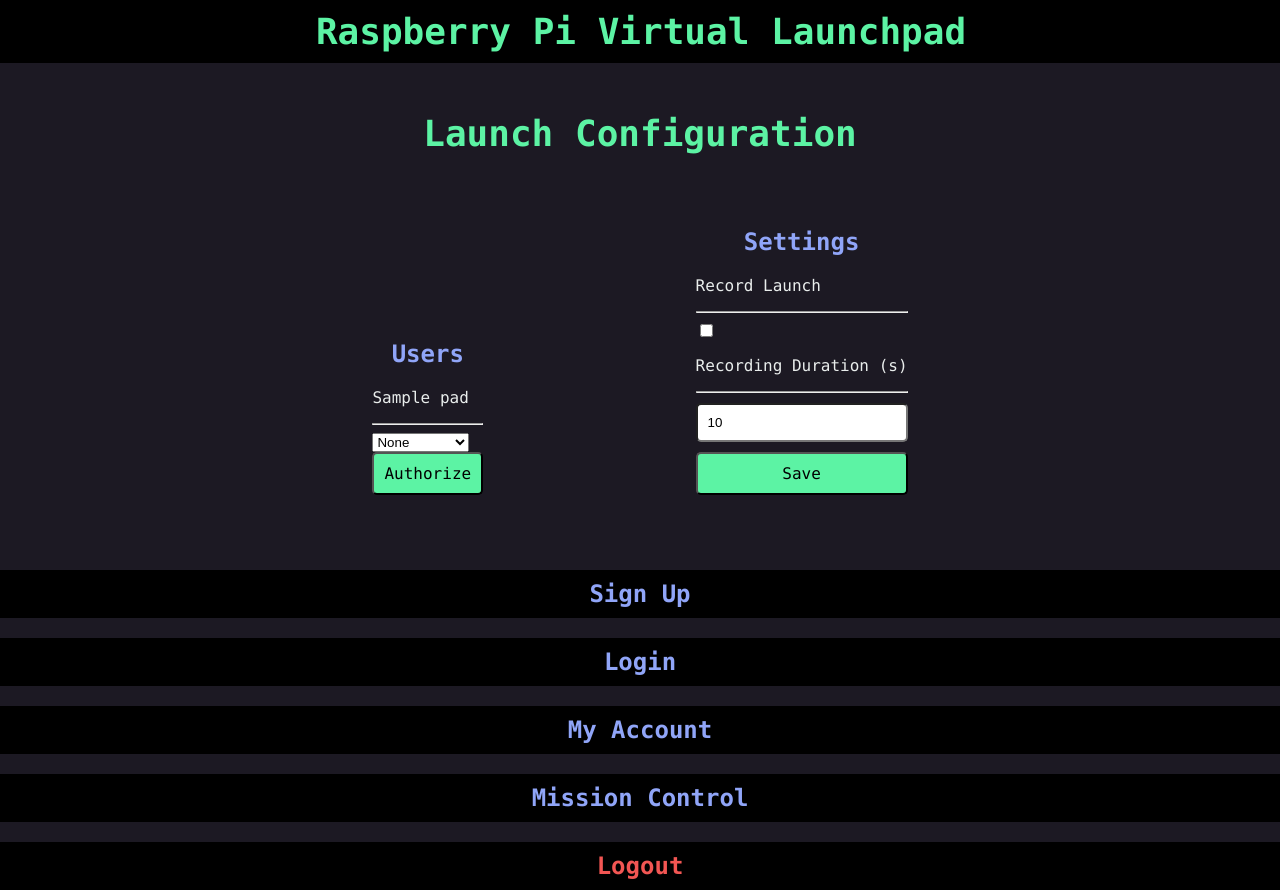
After one commit to Ryanh627/RocketLaunch, a Flask app: template Source/WebApp/templates/launch_config.html in a window 1280 px wide. The commit adds this page. Run offline with Flask 2, Linux system fonts and the light colour scheme; the template is opened without the code that fills it: most values are stand-ins (such as "Sample title", 1, 10 or a date in 2020); parts of the project's set-up code (start-up, migrations or seed data) failed here and were passed over.

Commit message:
Changes to database. New template.

```diff
--- a/Source/WebApp/Camera.py
+++ b/Source/WebApp/camera.py
@@ -7,13 +7,13 @@
     config = configparser.ConfigParser()
     config.read('launch_settings.conf')
 
-    if config.getboolean('doVideo')
+    if config.getboolean('doVideo'):
 
         camera = picamera.PiCamera()
-
         location = "/home/pi/RocketLaunch/Source/WebApp/static/media/Clips"
         videoname = "clip{counter:02d}.h264"
         duration = config.getint('duration')
+
         camera.start_recording(location+videoname)
         camera.wait_recording(duration)
         camera.stop_recording()
--- a/Source/WebApp/database.py
+++ b/Source/WebApp/database.py
@@ -89,7 +89,9 @@
         if username == "admin":
             admin = True
 
-        params = [admin, username, localHash, localSalt]
+        authorized = False
+
+        params = [username, admin, localHash, localSalt, authorized]
         db.execute(QUERY_USERS_INSERT, params)
 
         #Close database
@@ -97,7 +99,8 @@
 
         return True, admin
 
-    except:
+    except Exception as e:
+        print(e)
         if con is not None:
             con.close()
         return False, False
@@ -234,6 +237,46 @@
             con.close()
         return None
 
+def db_get_authorized(username):
+    try:
+        #Connect to database
+        con = db_connect()
+        db = con.cursor()
+
+        #Get authorization for specified user in database
+        params = [username]
+        authorized = db.execute(QUERY_USERS_GET_AUTHORIZED, params).fetchone()[0]
+
+        #Close database
+        con.close()
+
+        return authorized
+
+    except:
+        if con is not None:
+            con.close()
+        return False
+
+def db_update_authorized(username, val):
+    try:
+        #Connect to database
+        con = db_connect()
+        db = con.cursor()
+
+        #Update authorization of specified user
+        params = [val, username]
+        db.execute(QUERY_USERS_UPDATE_AUTHORIZED, params)
+
+        #Close database
+        con.close()
+
+        return True
+
+    except:
+        if con is not None:
+            con.close()
+        return False
+
 
 def db_hash(password, salt):
     ret = hashlib.sha512((salt + password).encode())
--- a/Source/WebApp/pad.py
+++ b/Source/WebApp/pad.py
@@ -1,6 +1,6 @@
 import RPi.GPIO as GPIO
 import time
-from camera.py import take_video()
+from camera import take_video
 from threading import Thread
 GPIO.setwarnings(False)
 GPIO.setmode(GPIO.BCM)
--- a/Source/WebApp/static/css/mission_control.css
+++ b/Source/WebApp/static/css/mission_control.css
@@ -54,7 +54,7 @@
   background-color:grey;
 }
 
-.launch-btn{
+.wide-btn{
   width:96%;
   margin-left:2%;
   padding:var(--padding-desk);
--- a/Source/WebApp/static/css/standard.css
+++ b/Source/WebApp/static/css/standard.css
@@ -96,11 +96,11 @@
   color:rgb(242, 86, 83);
 }
 
-.error-text{
+.red-text{
   color:rgb(242, 86, 83);
 }
 
-.success-text{
+.green-text{
   color:rgb(92, 243, 164);
 }
 
--- /dev/null
+++ b/Source/WebApp/templates/launch_config.html
@@ -0,0 +1,81 @@
+<html>
+  <head>
+          <meta name = 'viewport' content = 'width=device-width, initial-scale=1'>
+
+	  <link rel = 'stylesheet' href = "{{ url_for('static', filename='css/standard.css') }}"></link>
+	  <link rel = 'stylesheet' href = "{{ url_for('static', filename='css/forms.css') }}"></link>
+          <link rel = 'stylesheet' href = "{{ url_for('static', filename='css/responsive.css')}}"></link>
+
+  </head>
+
+  <body>
+    <div id = 'header'>
+      <h1 class = 'text-center'>Raspberry Pi Virtual Launchpad</h1>
+    </div>
+
+    <h1 class = 'title text-center'>Launch Configuration</h1>
+    <div class = 'vertical-center-wrapper'>
+	    <div class = 'vertical-center-container'>
+        <form class = 'users-section'>
+          <h2 class = 'text-center'>Users</h2>
+
+	  {% for pad in pads %}
+          <div class = 'user-select'>
+            <p>{{pad.name}}</p>
+            <hr>
+            <select name = 'users'>
+	      <option>None</option>
+
+	      {% for user in users %}
+	      <option>{{user}}</option>
+	      {% endfor %}
+
+	    </select>
+          </div>
+	  {% endfor %}
+
+          <button class = 'submit users-section-btn' type = 'submit'>Authorize</button>
+        </form>
+        <form class = 'settings-section'>
+          <h2 class = 'text-center'>Settings</h2>
+          <div class = 'setting-config'>
+            <p>Record Launch</p>
+            <hr>
+
+	    {% if record_launch %}
+	    <input type = 'checkbox' checked></input>
+	    {% else %}
+	    <input type = 'checkbox'></input>
+	    {% endif %}
+
+          </div>
+          <div class = 'setting-config'>
+            <p>Recording Duration (s)</p>
+            <hr>
+	    <input type = 'number' class = 'text-input small-text-input' value = {{recording_duration}}></input>
+          </div>
+          <button class = 'submit settings-section-btn' type = 'submit'>Save</button>
+        </form>
+      </div>
+    </div>
+
+{% if 'success' in session %}
+	<p class = 'green-text text-center'>{{session['success']}}</p>
+	<p hidden>{{session.pop('success')}}</p>
+{% endif %}
+
+{% if 'error' in session %}
+	<p class = 'red-text text-center'>{{session['error']}}</p>
+	<p hidden>{{session.pop('error')}}</p>
+{% endif %}
+
+    <div id = 'footer-padding'></div>
+    <div id = 'footer'>
+      <a href = '/sign_up'><h2>Sign Up</h2></a>
+      <a href = '/login'><h2>Login</h2></a>
+      <a href = '/my_account'><h2>My Account</h2></a>
+      <a href = '/mission_control'><h2>Mission Control</h2></a>
+      <a href = '/logout'><h2 id = 'footer_logout'>Logout</h2></a>
+    </div>
+  </body>
+</html>
--- a/Source/WebApp/templates/login.html
+++ b/Source/WebApp/templates/login.html
@@ -25,12 +25,12 @@
     </div>
 
     {% if 'success' in session %}
-	<p class = 'success-text text-center'>{{session['success']}}</p>
+	<p class = 'green-text text-center'>{{session['success']}}</p>
 	<p hidden>{{session.pop('success')}}</p>
     {% endif %}
 
     {% if 'error' in session %}
-	<p class = 'error-text text-center'>{{session['error']}}</p>
+	<p class = 'red-text text-center'>{{session['error']}}</p>
 	<p hidden>{{session.pop('error')}}</p>
     {% endif %}
 
--- a/Source/WebApp/templates/my_account.html
+++ b/Source/WebApp/templates/my_account.html
@@ -66,12 +66,12 @@
     </div>
 
 {% if 'success' in session %}
-	<p class = 'success-text text-center'>{{session['success']}}</p>
+	<p class = 'green-text text-center'>{{session['success']}}</p>
 	<p hidden>{{session.pop('success')}}</p>
 {% endif %}
 
 {% if 'error' in session %}
-	<p class = 'error-text text-center'>{{session['error']}}</p>
+	<p class = 'red-text text-center'>{{session['error']}}</p>
 	<p hidden>{{session.pop('error')}}</p>
 {% endif %}
 
--- a/Source/WebApp/templates/sign_up.html
+++ b/Source/WebApp/templates/sign_up.html
@@ -25,12 +25,12 @@
 </div>
 
     {% if 'success' in session %}
-	<p class = 'success-text text-center'>{{session['success']}}</p>
+	<p class = 'green-text text-center'>{{session['success']}}</p>
 	<p hidden>{{session.pop('success')}}</p>
     {% endif %}
 
     {% if 'error' in session %}
-	<p class = 'error-text text-center'>{{session['error']}}</p>
+	<p class = 'green-text text-center'>{{session['error']}}</p>
 	<p hidden>{{session.pop('error')}}</p>
     {% endif %}
 
--- a/Source/WebApp/templates/standard.html
+++ b/Source/WebApp/templates/standard.html
@@ -13,12 +13,12 @@
     </div>
 
 {% if 'success' in session %}
-	<p class = 'success-text text-center'>{{session['success']}}</p>
+	<p class = 'green-text text-center'>{{session['success']}}</p>
 	<p hidden>{{session.pop('success')}}</p>
 {% endif %}
 
 {% if 'error' in session %}
-	<p class = 'error-text text-center'>{{session['error']}}</p>
+	<p class = 'red-text text-center'>{{session['error']}}</p>
 	<p hidden>{{session.pop('error')}}</p>
 {% endif %}
 
--- a/Source/WebApp/templates/verify.html
+++ b/Source/WebApp/templates/verify.html
@@ -30,12 +30,12 @@
     </div>
 
     {% if 'success' in session %}
-	<p class = 'success-text text-center'>{{session['success']}}</p>
+	<p class = 'green-text text-center'>{{session['success']}}</p>
 	<p hidden>{{session.pop('success')}}</p>
     {% endif %}
 
     {% if 'error' in session %}
-	<p class = 'error-text text-center'>{{session['error']}}</p>
+	<p class = 'red-text text-center'>{{session['error']}}</p>
 	<p hidden>{{session.pop('error')}}</p>
     {% endif %}
 
```
Also changed, not shown: Source/WebApp/queries.py (+12 -2 lines), Source/WebApp/templates/mission_control.html (+4 -4 lines), Source/WebApp/rocketlaunch.db.
